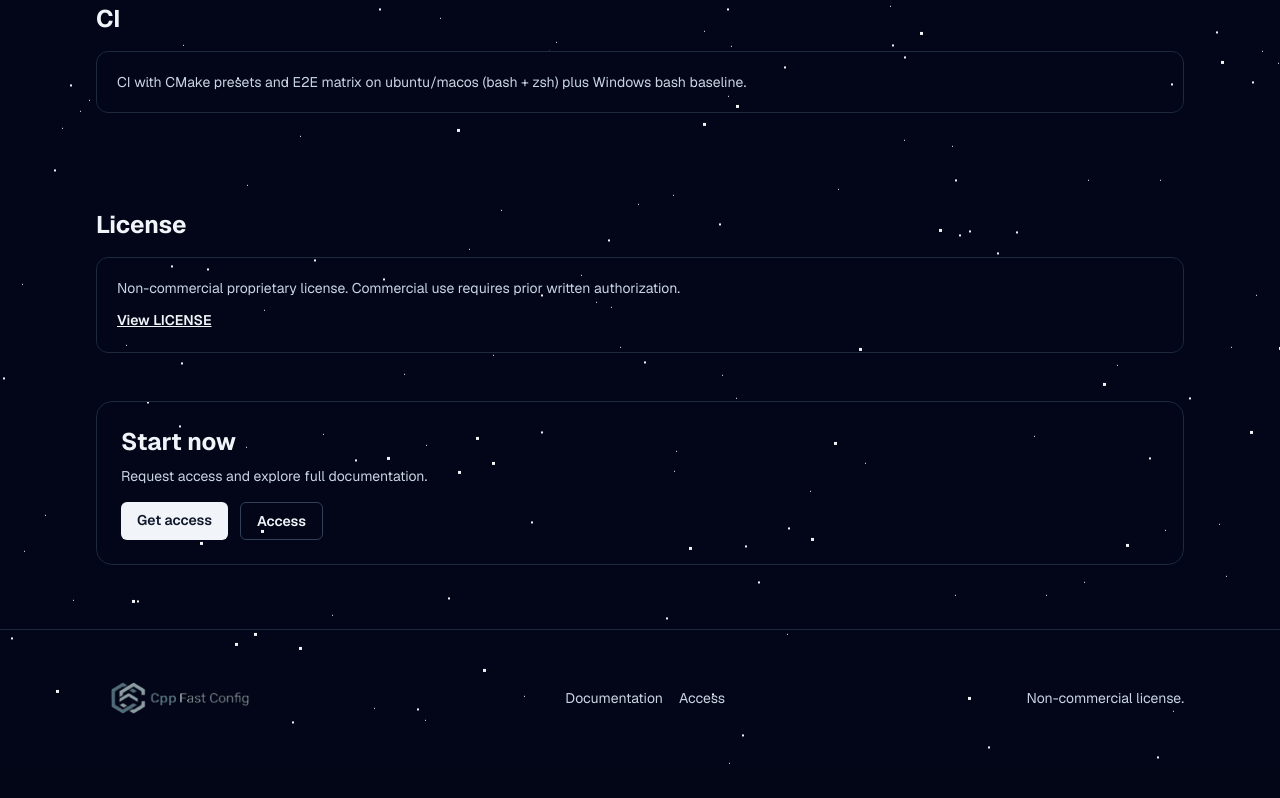
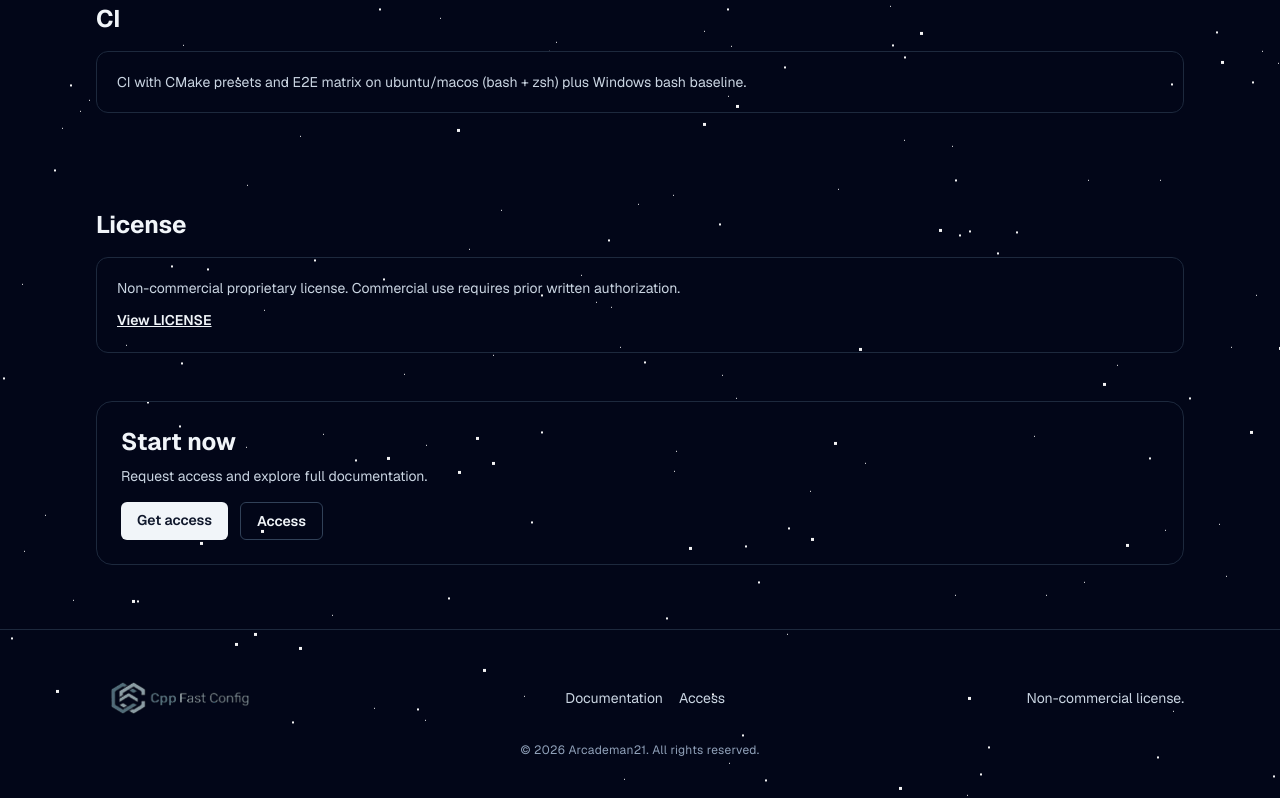
Before and after one commit to arcademan21/cpp-fast-config-web, a Next.js app: page / in a window 1280 px wide. Shown: the part 2358-3156 px from the top of the page. Before the commit the page ends 3124 px from the top, so only its background shows below. Built offline with nearby package versions, Linux system fonts and the light colour scheme; no server answers.

Commit message:
feat(i18n): localize footer copyright text

```diff
--- a/src/components/footer.tsx
+++ b/src/components/footer.tsx
@@ -9,10 +9,15 @@ export function SiteFooter() {
   const { t } = useI18n();
   const { status } = useSession();
   const isUnauthenticated = status === "unauthenticated";
+  const currentYear = new Date().getFullYear();
+  const copyrightText = t.footer.copyright
+    .replace("{year}", String(currentYear))
+    .replace("{author}", "Arcademan21");
 
   return (
     <footer className="border-t border-slate-200 py-10 dark:border-slate-800">
-      <div className="mx-auto flex w-full max-w-6xl flex-col gap-4 px-4 text-sm text-slate-600 sm:flex-row sm:items-center sm:justify-between sm:px-6 lg:px-8 dark:text-slate-300">
+      <div className="mx-auto w-full max-w-6xl px-4 text-sm text-slate-600 sm:px-6 lg:px-8 dark:text-slate-300">
+        <div className="flex flex-col gap-4 sm:flex-row sm:items-center sm:justify-between">
           <Link href="/" className="inline-flex items-center">
             <Image
               src="/logo.svg"
@@ -30,6 +35,10 @@ export function SiteFooter() {
           </div>
           <p>{t.footer.nonCommercial}</p>
         </div>
+        <p className="mt-4 text-center text-xs tracking-wide text-slate-500 dark:text-slate-400">
+          {copyrightText}
+        </p>
+      </div>
     </footer>
   );
 }
--- a/src/i18n/messages.ts
+++ b/src/i18n/messages.ts
@@ -33,6 +33,7 @@ export const messages = {
     },
     footer: {
       nonCommercial: "Licencia no comercial.",
+      copyright: "© {year} {author}. Todos los derechos reservados.",
     },
     landing: {
       heroTitle:
@@ -312,6 +313,7 @@ export const messages = {
     },
     footer: {
       nonCommercial: "Non-commercial license.",
+      copyright: "© {year} {author}. All rights reserved.",
     },
     landing: {
       heroTitle:
```
Lines whose indentation alone changed are shown as unchanged.
